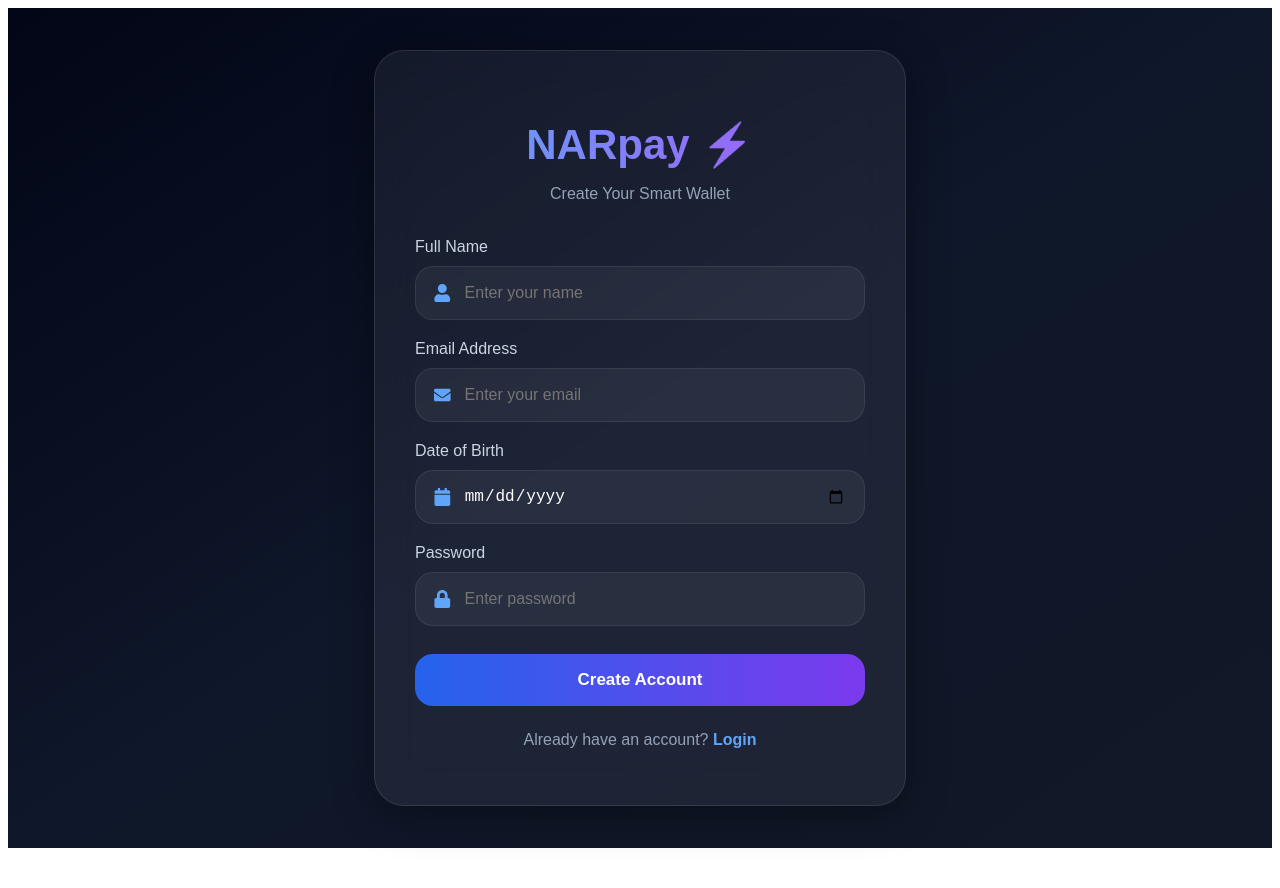
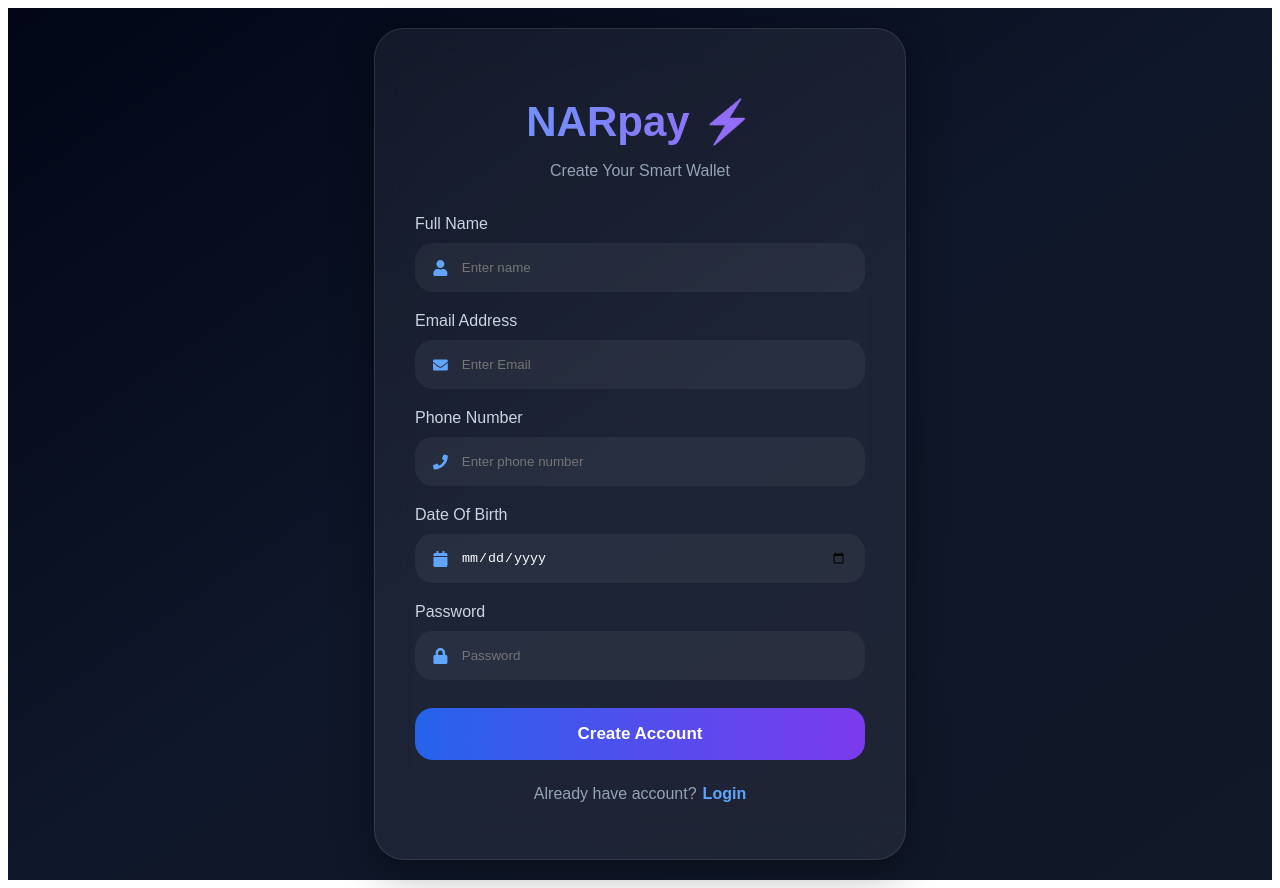
Before and after one commit to nitishh710/NaR_PaY, a React (Vite) app in the folder client/: page /register in a window 1280 px wide. Before the commit the page ends 856 px from the top, so only its background shows below. Built offline with nearby package versions, Linux system fonts and the light colour scheme.

Commit message:
fixed register page

```diff
--- a/client/src/pages/Register.jsx
+++ b/client/src/pages/Register.jsx
@@ -7,6 +7,7 @@ import {
   FaEnvelope,
   FaLock,
   FaCalendar,
+  FaPhone,
 } from "react-icons/fa";
 
 function Register() {
@@ -20,6 +21,7 @@ function Register() {
     useState({
       name: "",
       email: "",
+      phone: "",
       dob: "",
       password: "",
     });
@@ -34,6 +36,7 @@ function Register() {
 
   const handleSubmit =
     async (e) => {
+
       e.preventDefault();
 
       try {
@@ -63,53 +66,55 @@ function Register() {
         );
 
       } finally {
+
         setLoading(false);
+
       }
+
     };
 
   return (
+
 <div
 style={{
-        minHeight: "100vh",
+minHeight:"100vh",
 background:
 "linear-gradient(to bottom right,#020617,#0f172a,#111827)",
-        display: "flex",
-        justifyContent:
-          "center",
-        alignItems: "center",
-        padding: "20px",
-        fontFamily: "Arial",
+display:"flex",
+justifyContent:"center",
+alignItems:"center",
+padding:"20px",
+fontFamily:"Arial",
 }}
 >
 
 <div
 style={{
-          width: "100%",
-          maxWidth: "450px",
+width:"100%",
+maxWidth:"450px",
 background:
 "rgba(255,255,255,0.06)",
-          backdropFilter:
-            "blur(20px)",
+backdropFilter:"blur(20px)",
 border:
 "1px solid rgba(255,255,255,0.1)",
-          borderRadius: "30px",
-          padding: "40px",
+borderRadius:"30px",
+padding:"40px",
 boxShadow:
 "0 10px 40px rgba(0,0,0,0.4)",
 }}
 >
 
-        {/* HEADER */}
 <div
 style={{
-            textAlign: "center",
-            marginBottom: "35px",
+textAlign:"center",
+marginBottom:"35px",
 }}
 >
+
 <h1
 style={{
-              fontSize: "42px",
-              marginBottom: "10px",
+fontSize:"42px",
+marginBottom:"10px",
 background:
 "linear-gradient(to right,#60a5fa,#a855f7)",
 WebkitBackgroundClip:
@@ -118,331 +123,323 @@ function Register() {
 "transparent",
 }}
 >
+
 NARpay ⚡
+
 </h1>
 
 <p
 style={{
-              color: "#94a3b8",
-              fontSize: "16px",
+color:"#94a3b8",
 }}
 >
+
 Create Your Smart Wallet
+
 </p>
+
 </div>
 
-        {/* FORM */}
-        <form
-          onSubmit={handleSubmit}
-        >
+
+<form onSubmit={handleSubmit}>
+
 
 {/* NAME */}
-          <div
-            style={{
-              marginBottom: "20px",
-            }}
-          >
-            <label
-              style={{
-                color: "#cbd5e1",
-                marginBottom: "10px",
-                display: "block",
-              }}
-            >
+
+<div style={{marginBottom:"20px"}}>
+
+<label style={{
+color:"#cbd5e1",
+display:"block",
+marginBottom:"10px"
+}}>
+
 Full Name
+
 </label>
 
-            <div
-              style={{
-                display: "flex",
-                alignItems:
-                  "center",
-                background:
-                  "rgba(255,255,255,0.05)",
-                padding:
-                  "16px 18px",
-                borderRadius:
-                  "18px",
-                border:
-                  "1px solid rgba(255,255,255,0.08)",
-              }}
-            >
-              <FaUser
-                color="#60a5fa"
-                size={18}
-              />
+<div style={{
+display:"flex",
+alignItems:"center",
+background:"rgba(255,255,255,0.05)",
+padding:"16px 18px",
+borderRadius:"18px"
+}}>
+
+<FaUser color="#60a5fa"/>
 
 <input
 type="text"
 name="name"
-                placeholder="Enter your name"
-                value={
-                  formData.name
-                }
-                onChange={
-                  handleChange
-                }
+placeholder="Enter name"
+value={formData.name}
+onChange={handleChange}
 required
 style={{
-                  width: "100%",
-                  marginLeft:
-                    "12px",
-                  background:
-                    "transparent",
-                  border: "none",
-                  outline: "none",
-                  color: "white",
-                  fontSize:
-                    "16px",
+width:"100%",
+marginLeft:"12px",
+background:"transparent",
+border:"none",
+outline:"none",
+color:"white"
 }}
 />
-            </div>
+
 </div>
 
+</div>
+
+
+
 {/* EMAIL */}
-          <div
-            style={{
-              marginBottom: "20px",
-            }}
-          >
-            <label
-              style={{
-                color: "#cbd5e1",
-                marginBottom: "10px",
-                display: "block",
-              }}
-            >
+
+<div style={{marginBottom:"20px"}}>
+
+<label style={{
+color:"#cbd5e1",
+display:"block",
+marginBottom:"10px"
+}}>
+
 Email Address
+
 </label>
 
-            <div
-              style={{
-                display: "flex",
-                alignItems:
-                  "center",
-                background:
-                  "rgba(255,255,255,0.05)",
-                padding:
-                  "16px 18px",
-                borderRadius:
-                  "18px",
-                border:
-                  "1px solid rgba(255,255,255,0.08)",
-              }}
-            >
-              <FaEnvelope
-                color="#60a5fa"
-                size={18}
-              />
+<div style={{
+display:"flex",
+alignItems:"center",
+background:"rgba(255,255,255,0.05)",
+padding:"16px 18px",
+borderRadius:"18px"
+}}>
+
+<FaEnvelope color="#60a5fa"/>
 
 <input
 type="email"
 name="email"
-                placeholder="Enter your email"
-                value={
-                  formData.email
-                }
-                onChange={
-                  handleChange
-                }
+placeholder="Enter Email"
+value={formData.email}
+onChange={handleChange}
 required
 style={{
-                  width: "100%",
-                  marginLeft:
-                    "12px",
-                  background:
-                    "transparent",
-                  border: "none",
-                  outline: "none",
-                  color: "white",
-                  fontSize:
-                    "16px",
+width:"100%",
+marginLeft:"12px",
+background:"transparent",
+border:"none",
+outline:"none",
+color:"white"
 }}
 />
-            </div>
+
 </div>
 
-          {/* DOB */}
-          <div
-            style={{
-              marginBottom: "20px",
-            }}
-          >
-            <label
-              style={{
-                color: "#cbd5e1",
-                marginBottom: "10px",
-                display: "block",
-              }}
-            >
-              Date of Birth
+</div>
+
+
+
+{/* PHONE */}
+
+<div style={{marginBottom:"20px"}}>
+
+<label style={{
+color:"#cbd5e1",
+display:"block",
+marginBottom:"10px"
+}}>
+
+Phone Number
+
 </label>
 
-            <div
+<div style={{
+display:"flex",
+alignItems:"center",
+background:"rgba(255,255,255,0.05)",
+padding:"16px 18px",
+borderRadius:"18px"
+}}>
+
+<FaPhone color="#60a5fa"/>
+
+<input
+type="text"
+name="phone"
+placeholder="Enter phone number"
+value={formData.phone}
+onChange={handleChange}
+required
 style={{
-                display: "flex",
-                alignItems:
-                  "center",
-                background:
-                  "rgba(255,255,255,0.05)",
-                padding:
-                  "16px 18px",
-                borderRadius:
-                  "18px",
-                border:
-                  "1px solid rgba(255,255,255,0.08)",
+width:"100%",
+marginLeft:"12px",
+background:"transparent",
+border:"none",
+outline:"none",
+color:"white"
 }}
-            >
-              <FaCalendar
-                color="#60a5fa"
-                size={18}
 />
+
+</div>
+
+</div>
+
+
+
+{/* DOB */}
+
+<div style={{marginBottom:"20px"}}>
+
+<label style={{
+color:"#cbd5e1",
+display:"block",
+marginBottom:"10px"
+}}>
+
+Date Of Birth
+
+</label>
+
+<div style={{
+display:"flex",
+alignItems:"center",
+background:"rgba(255,255,255,0.05)",
+padding:"16px 18px",
+borderRadius:"18px"
+}}>
+
+<FaCalendar color="#60a5fa"/>
 
 <input
 type="date"
 name="dob"
-                value={
-                  formData.dob
-                }
-                onChange={
-                  handleChange
-                }
+value={formData.dob}
+onChange={handleChange}
 required
 style={{
-                  width: "100%",
-                  marginLeft:
-                    "12px",
-                  background:
-                    "transparent",
-                  border: "none",
-                  outline: "none",
-                  color: "white",
-                  fontSize:
-                    "16px",
+width:"100%",
+marginLeft:"12px",
+background:"transparent",
+border:"none",
+outline:"none",
+color:"white"
 }}
 />
-            </div>
+
 </div>
 
+</div>
+
+
+
 {/* PASSWORD */}
-          <div
-            style={{
-              marginBottom: "28px",
-            }}
-          >
-            <label
-              style={{
-                color: "#cbd5e1",
-                marginBottom: "10px",
-                display: "block",
-              }}
-            >
+
+<div style={{marginBottom:"28px"}}>
+
+<label style={{
+color:"#cbd5e1",
+display:"block",
+marginBottom:"10px"
+}}>
+
 Password
+
 </label>
 
-            <div
-              style={{
-                display: "flex",
-                alignItems:
-                  "center",
-                background:
-                  "rgba(255,255,255,0.05)",
-                padding:
-                  "16px 18px",
-                borderRadius:
-                  "18px",
-                border:
-                  "1px solid rgba(255,255,255,0.08)",
-              }}
-            >
-              <FaLock
-                color="#60a5fa"
-                size={18}
-              />
+<div style={{
+display:"flex",
+alignItems:"center",
+background:"rgba(255,255,255,0.05)",
+padding:"16px 18px",
+borderRadius:"18px"
+}}>
+
+<FaLock color="#60a5fa"/>
 
 <input
 type="password"
 name="password"
-                placeholder="Enter password"
-                value={
-                  formData.password
-                }
-                onChange={
-                  handleChange
-                }
+placeholder="Password"
+value={formData.password}
+onChange={handleChange}
 required
 style={{
-                  width: "100%",
-                  marginLeft:
-                    "12px",
-                  background:
-                    "transparent",
-                  border: "none",
-                  outline: "none",
-                  color: "white",
-                  fontSize:
-                    "16px",
+width:"100%",
+marginLeft:"12px",
+background:"transparent",
+border:"none",
+outline:"none",
+color:"white"
 }}
 />
-            </div>
+
 </div>
 
-          {/* BUTTON */}
+</div>
+
+
+
 <button
 type="submit"
 disabled={loading}
 style={{
-              width: "100%",
-              padding: "16px",
-              border: "none",
-              borderRadius: "18px",
+width:"100%",
+padding:"16px",
+border:"none",
+borderRadius:"18px",
 background:
 "linear-gradient(to right,#2563eb,#7c3aed)",
-              color: "white",
-              fontWeight: "bold",
-              fontSize: "17px",
-              cursor: "pointer",
-              transition:
-                "0.3s",
+color:"white",
+fontWeight:"bold",
+fontSize:"17px",
+cursor:"pointer"
 }}
 >
+
 {loading
 ? "Creating Account..."
 : "Create Account"}
+
 </button>
+
 
 </form>
 
-        {/* LOGIN */}
+
 <div
 style={{
-            marginTop: "25px",
-            textAlign: "center",
+marginTop:"25px",
+textAlign:"center"
 }}
 >
-          <p
-            style={{
-              color: "#94a3b8",
-            }}
-          >
-            Already have an account?{" "}
+
+<p style={{color:"#94a3b8"}}>
+
+Already have account?
+
 <Link
 to="/login"
 style={{
-                color: "#60a5fa",
-                textDecoration:
-                  "none",
-                fontWeight: "bold",
+marginLeft:"6px",
+color:"#60a5fa",
+textDecoration:"none",
+fontWeight:"bold"
 }}
 >
+
 Login
+
 </Link>
+
 </p>
+
 </div>
 
 </div>
+
 </div>
+
   );
+
 }
 
 export default Register;
```
Lines whose indentation alone changed are shown as unchanged.
